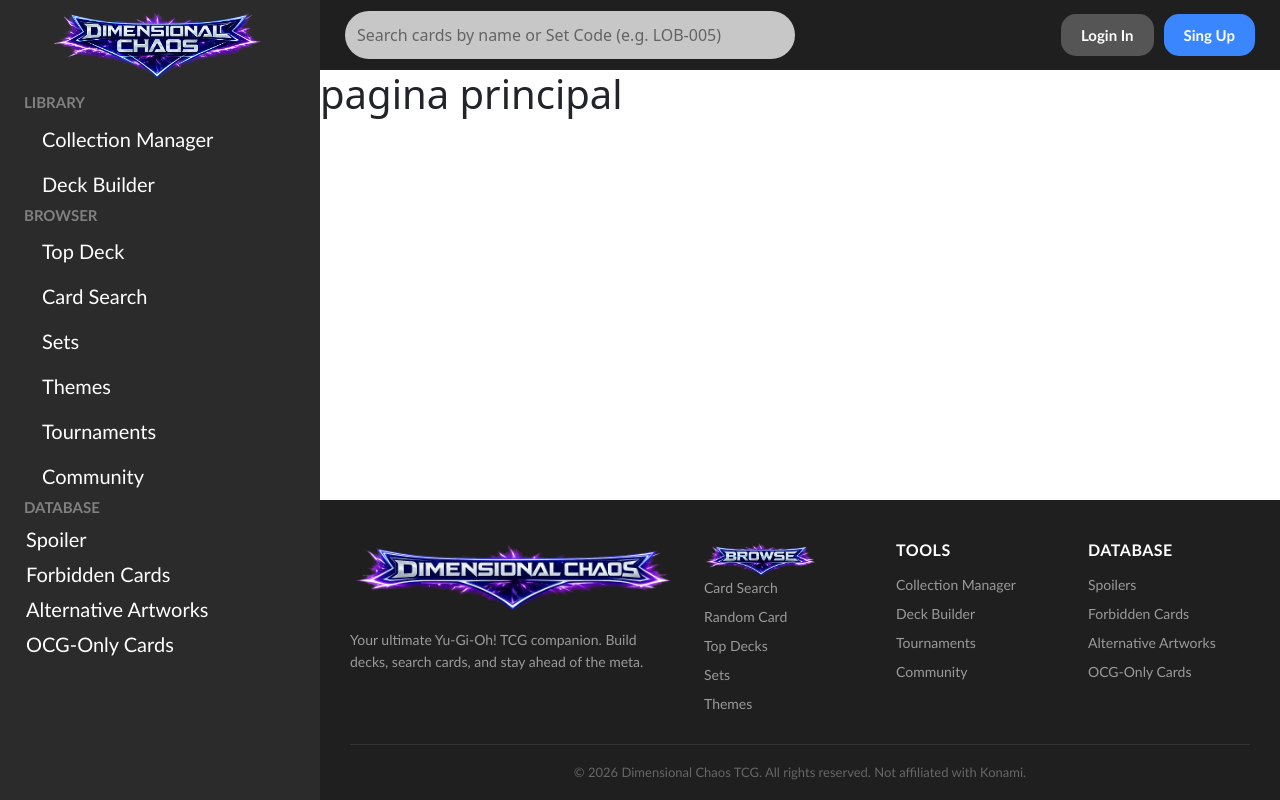
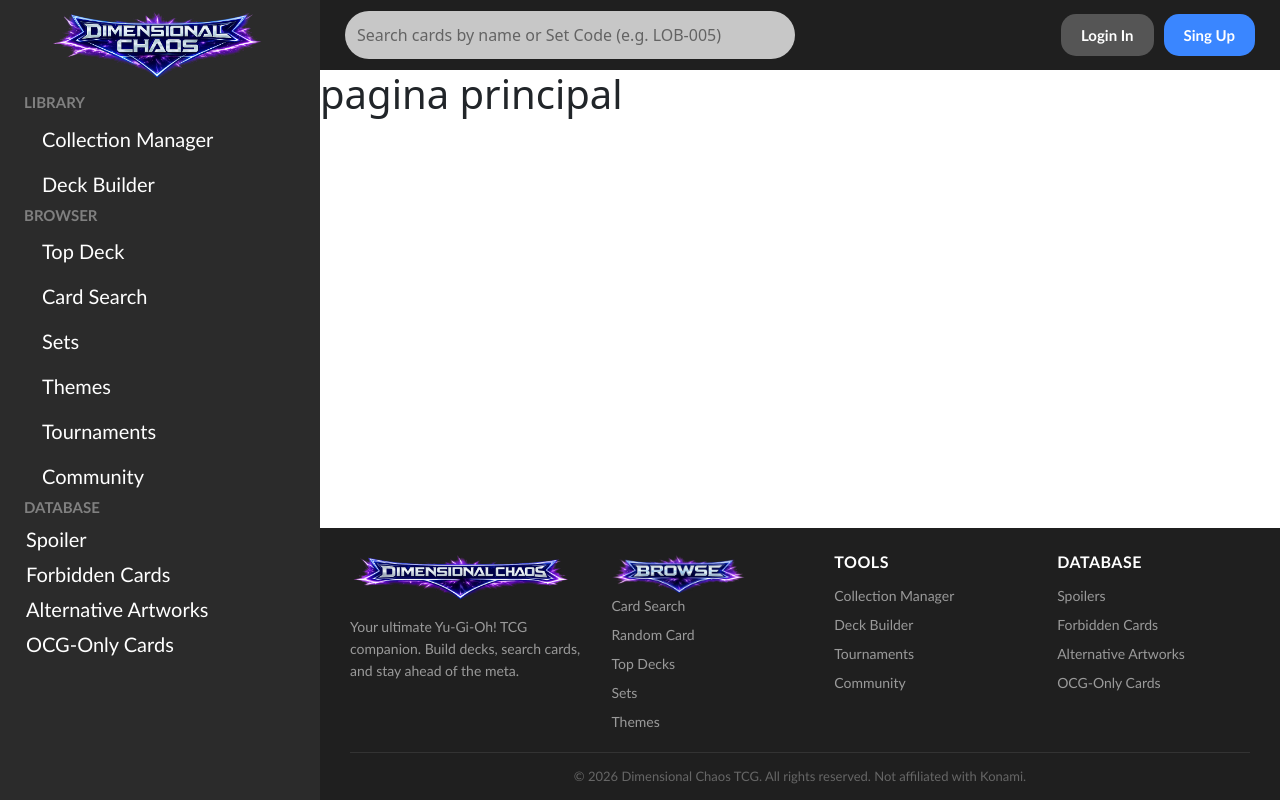
Before and after one commit to BigBossSpektrum/Dimensional-Chaos-TCG, a Django app: page / in a window 1280 px wide. Run offline with Django 5.2, Linux system fonts and the light colour scheme; some web fonts are replaced.

Commit message:
style: adjust footer padding and grid layout for improved visual consistency

```diff
--- a/static/css/styles_base.css
+++ b/static/css/styles_base.css
@@ -462,17 +462,18 @@ img {
 .site-footer {
     background-color: #1f1f1f;
     color: #c0c0c0;
-    padding: 40px 30px 0;
+    padding: 24px 30px 0;
     font-family: 'Gill Sans', 'Gill Sans MT', Calibri, 'Trebuchet MS', sans-serif;
     font-size: 14px;
 }
 
 .footer-content {
     display: grid;
-    grid-template-columns: 2fr 1fr 1fr 1fr;
+    grid-template-columns: 1.2fr 1fr 1fr 1fr;
     gap: 30px;
     max-width: 1200px;
     margin: 0 auto;
+    align-items: start;
 }
 
 .footer-brand {
@@ -492,7 +493,7 @@ img {
 }
 
 .footer-logo img {
-    width: 100%;
+    max-width: 220px;
     height: auto;
     object-fit: contain;
 }
@@ -549,8 +550,8 @@ img {
 .footer-bottom {
     text-align: center;
     border-top: 1px solid #333;
-    margin-top: 30px;
-    padding: 18px 0;
+    margin-top: 20px;
+    padding: 14px 0;
     color: #666;
     font-size: 13px;
 }
```
